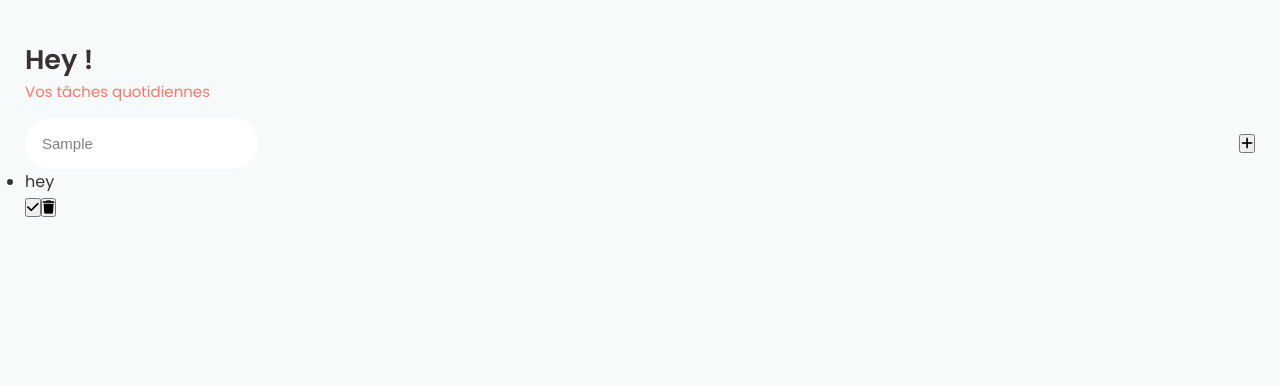
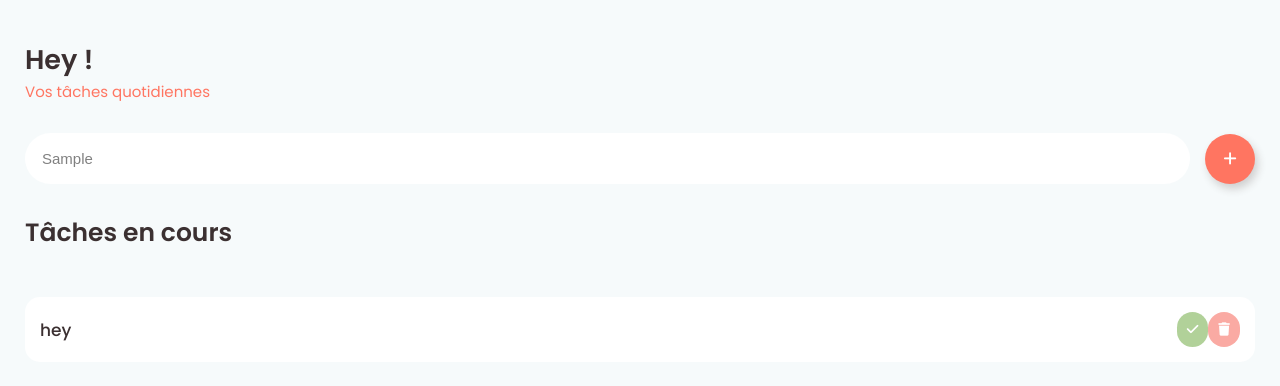
Before and after one commit to Mat2dr/todoAPP, a plain HTML site: page index.html in a window 1280 px wide. Both pictures are taken after typing "Sample" into the empty fields and a click on the button 1247 px from the left and 143 px from the top of the page. Drawn offline with Linux system fonts and the light colour scheme.

Commit message:
update CSS when a todo is added

```diff
--- a/index.html
+++ b/index.html
@@ -23,7 +23,11 @@
         <input type="text" class="todo-input" placeholder="Ajouter une tâche">
         <button class="todo-button" type="submit"><i class="fas fa-plus"></i></button>
     </form>
+    <div class="todo_title">
+        <h1>Tâches en cours</h1>
+    </div>
     <div class="todo-container">
+
         <ul class="todo-list">
 
         </ul>
--- a/style.css
+++ b/style.css
@@ -33,6 +33,7 @@ form {
   display: flex;
   justify-content: space-between;
   align-items: center;
+  padding: 15px 0px;
 }
 
 form input {
@@ -41,4 +42,74 @@ form input {
   border-radius: 40px;
   font-size: 15px;
   color: grey;
+  flex: 1;
 }
+
+.todo-button {
+  transition: 1s;
+  background-color: #ff7561;
+  color: white;
+  box-shadow: 3px 5px 8px rgb(207, 207, 207);
+  width: 50px;
+  height: 50px;
+  line-height: 50px;
+  border: none;
+  border-radius: 40px;
+  font-size: 15px;
+  margin-left: 15px;
+}
+
+.todo-button:hover {
+  background-color: #f7492e;
+}
+.todo_title h1 {
+  padding: 15px 0px;
+  font-size: 25px;
+  font-weight: 600;
+  color: #3b3031;
+}
+.todo-container {
+  display: flex;
+  align-items: center;
+  padding: 15px 0px;
+}
+
+.todo-list {
+  list-style: none;
+  width: 100%;
+}
+.todo {
+  margin: 15px 0px;
+  padding: 15px;
+  border-radius: 15px;
+  background-color: white;
+  color: #3b3031;
+  font-size: 15px;
+  display: flex;
+  justify-content: space-between;
+  align-items: center;
+}
+
+.todo li {
+  flex: 1;
+  color: #3b3031;
+  font-size: 17px;
+  font-weight: 500;
+}
+
+.complete-btn {
+  padding: 10px;
+  border: none;
+  border-radius: 25px;
+  background-color: #b1d199;
+  color: white;
+  cursor: pointer;
+}
+.trash-btn {
+  padding: 10px;
+  border: none;
+  border-radius: 25px;
+  background-color: #faaaa3;
+  color: white;
+  cursor: pointer;
+}
```
